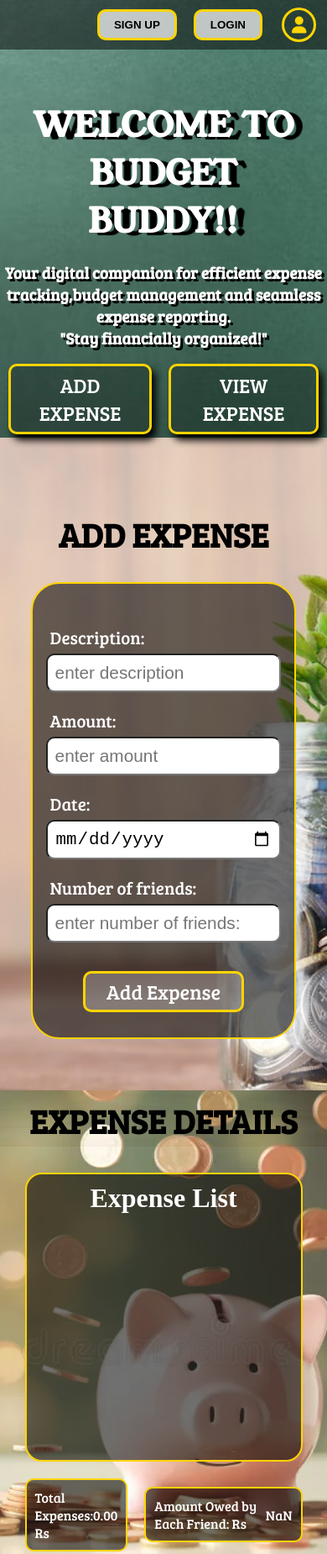
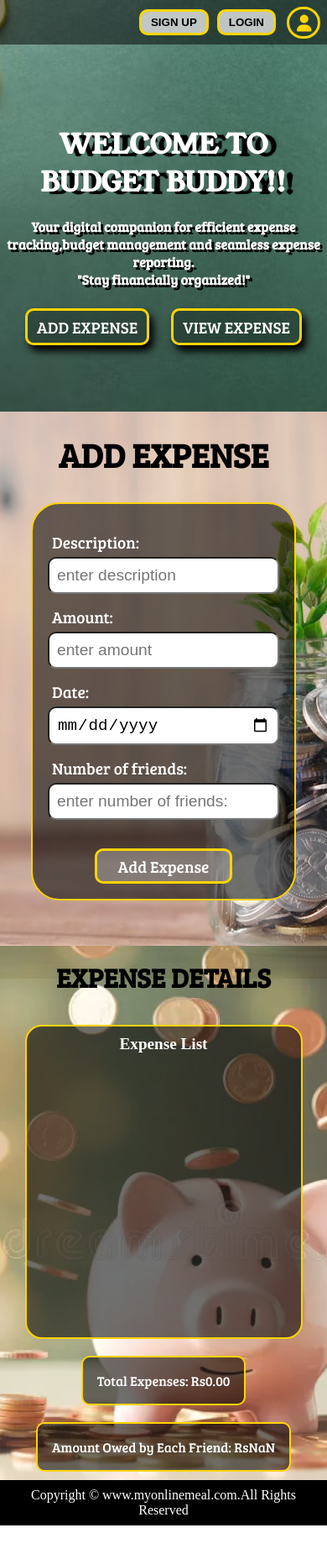
Before and after one commit to Kritika745/Expense-Manager, a plain HTML site: page index.html in a window 390 px wide. Shown: the top 1850 px of the page at 84% size. After the commit the page ends 1816 px from the top, so only its background shows below. Drawn offline with Linux system fonts and the light colour scheme.

Commit message:
responsive

```diff
--- a/phone.css
+++ b/phone.css
@@ -49,11 +49,12 @@
     }
 }
  @media(max-width:700px){
-    .box{
-        padding: 10px;
+    #container1{
+        flex-direction: column;
     }
+
     #box1{
-        min-height:320px;
+        min-height:350px;
     }
     #section1{
         height: 61.6vh;
@@ -65,7 +66,7 @@
         width: 70%;
     }
     #section3::before{
-        height: 70%;
+        height: 85%;
         margin-top: 23px;
     }
 }
@@ -83,3 +84,117 @@
         width: 80%;
      }
 }
+@media(max-width:446px){
+    #section1::before{
+        height: 65%;
+    }
+    #section1 h1{
+        font-size: 2rem;
+    }
+    #section1 h2{
+        font-size: 1rem;
+    }
+    #section1 button{
+        margin: 24px 13px;
+        padding: 6px 11px;
+        font-size: 1.2rem;
+    }
+    #section1{
+        height: 54.6vh;
+    }
+    #navbar div{
+        height: 14px;
+    width: 16px;
+    margin: 6px 8px;
+    padding: 9px;
+    }
+    #navbar button{
+        margin: 11px 5px;
+    padding: 5px 11px;
+
+    }
+    #section2::before{
+        height:90%;
+    }
+    #section2 h1{
+        margin-top: 0px;
+    }
+    #conatiner{
+        width: 85%;
+    }
+    #section2 form{
+        margin: 18px;
+    }
+    #section2 label{
+        font-size: 1.2rem;
+        margin-top: 14px;
+    }
+    #section2 input{
+        font-size: 1.2rem;
+    }
+    #section2 button{
+        font-size: 1.2rem;
+    }
+    #section3 h1{
+        font-size: 2rem;
+    }
+    #box1 h2{
+        font-size: 1.2rem;
+    }
+    #box1 ul{
+        font-size: 1rem;
+    }
+    .box{
+        padding: 17px;
+    }
+    #section3::before{
+        height:80%;
+    }
+    #section2::before{
+        height:80%;
+    }
+
+}
+
+@media(max-width:389px){
+    .box{
+        font-size: 0.9rem;
+    }
+}
+@media(max-width:354px){
+    #section1::before{
+        height: 60%;
+    }
+    #navbar button{
+        margin: 6px 3px;
+    padding: 4px 6px;
+    font-size: 0.8rem;
+    }
+    #section1 button{
+        font-size: 1rem;
+    }
+    #section2 h1{
+        font-size: 2rem;
+    }
+    #conatainer{
+        margin-bottom: 50px;
+    }
+    #section2 input{
+        font-size: 1rem;
+    }
+    #section2 label{
+        font-size: 1rem;
+    }
+    .box{
+        font-size: 0.8rem;
+    }
+}
+
+@media(max-width:306px){
+    #section3::before{
+        height:85%
+    }
+    #section3 h1{
+        font-size: 1.5rem;
+    }
+}
```
